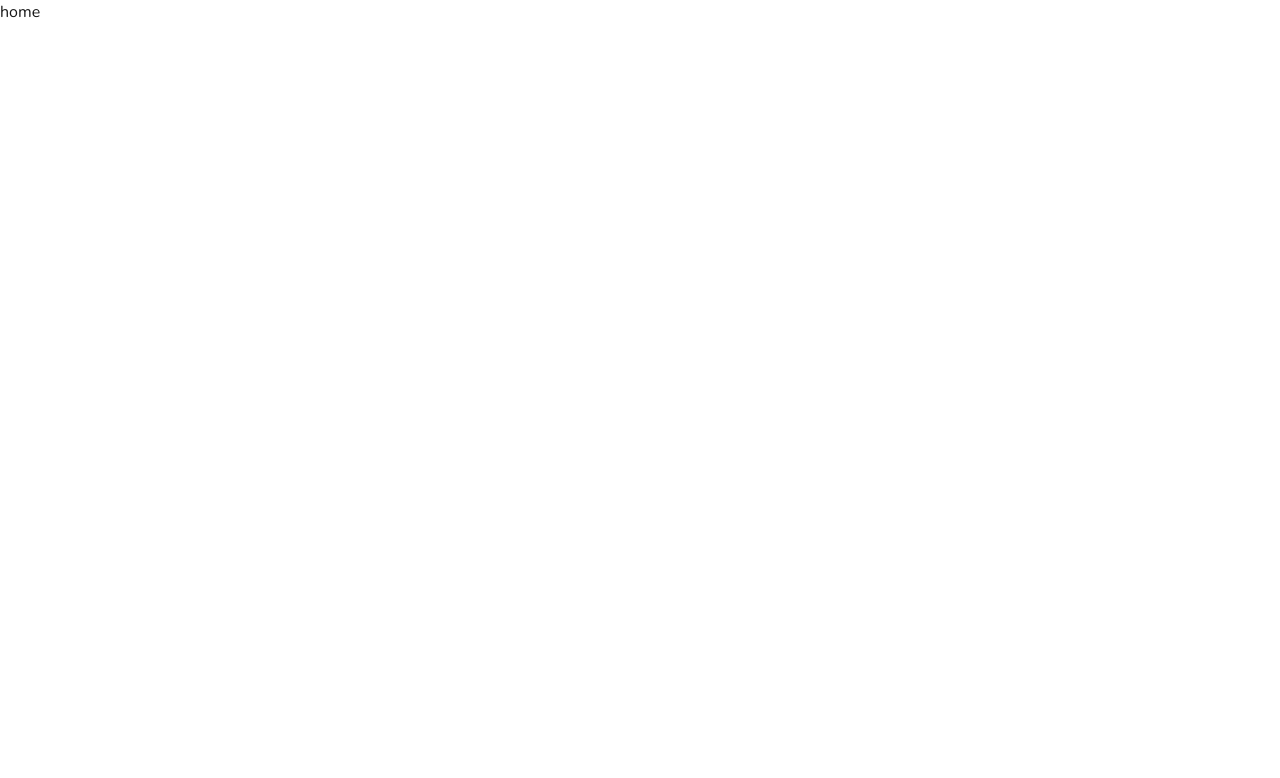
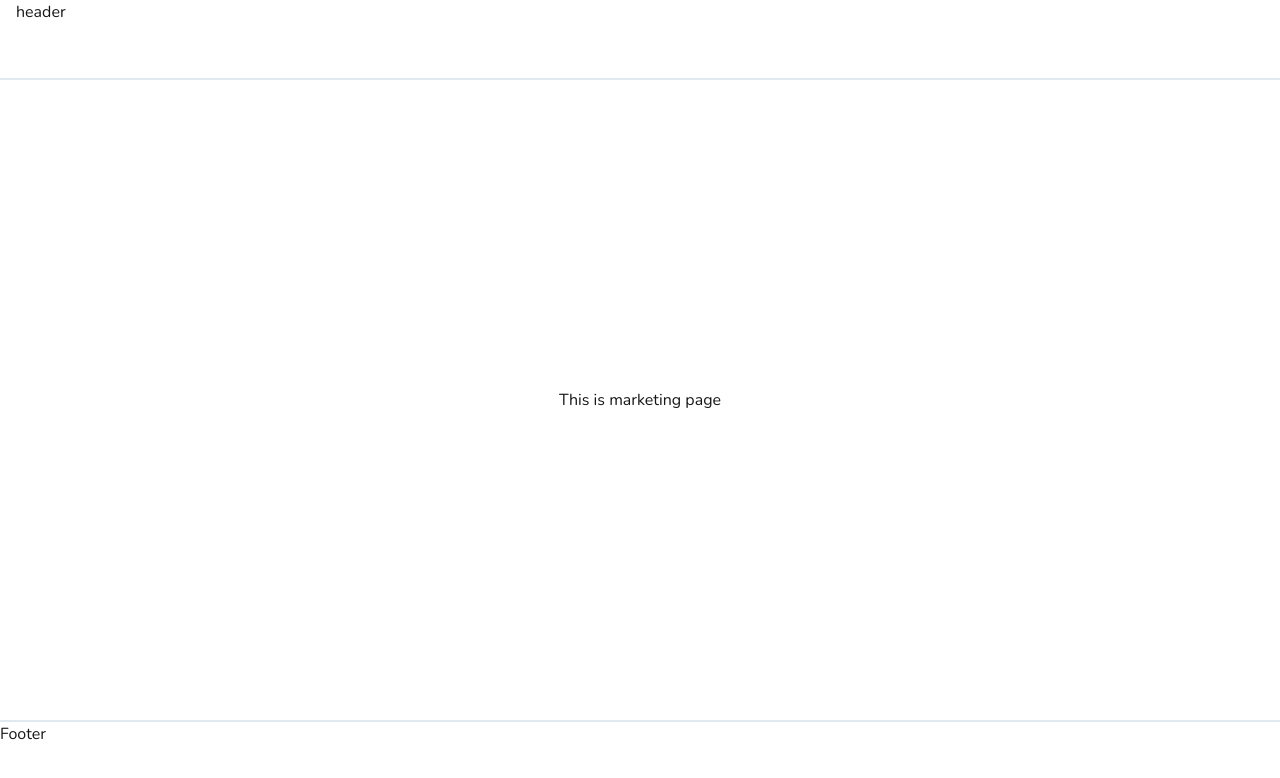
Before and after one commit to zhale-el/lingo-nextjs, a Next.js app: page / in a window 1280 px wide. Shown: the top 778 px of the page. Built offline with nearby package versions, Linux system fonts and the light colour scheme.

Commit message:
header footer

```diff
--- /dev/null
+++ b/app/(marketing)/footer.tsx
@@ -0,0 +1,7 @@
+export const Footer = () => {
+  return (
+    <footer className="hidden lg:block h-20 w-full border-t-2 border-slate-200">
+      Footer
+    </footer>
+  );
+};
--- /dev/null
+++ b/app/(marketing)/header.tsx
@@ -0,0 +1,5 @@
+export const Header = () => {
+  return (
+    <div className="h-20 w-full border-b-2 border-slate-200 px-4">header</div>
+  );
+};
--- /dev/null
+++ b/app/(marketing)/layout.tsx
@@ -0,0 +1,22 @@
+import { Footer } from "./footer";
+import { Header } from "./header";
+
+type Props = {
+  children: React.ReactNode;
+};
+
+const MarketingLayout = ({ children }: Props) => {
+  return (
+    <div className="min-h-screen flex flex-col">
+      <Header />
+
+      <main className="flex-1 flex flex-col items-center justify-center">
+        {children}
+      </main>
+
+      <Footer />
+    </div>
+  );
+};
+
+export default MarketingLayout;
--- a/app/(marketing)/page.tsx
+++ b/app/(marketing)/page.tsx
@@ -1,5 +1,5 @@
 const Home = () => {
-  return <h1>home</h1>;
+  return <h1>This is marketing page</h1>;
 };
 
 export default Home;
```
